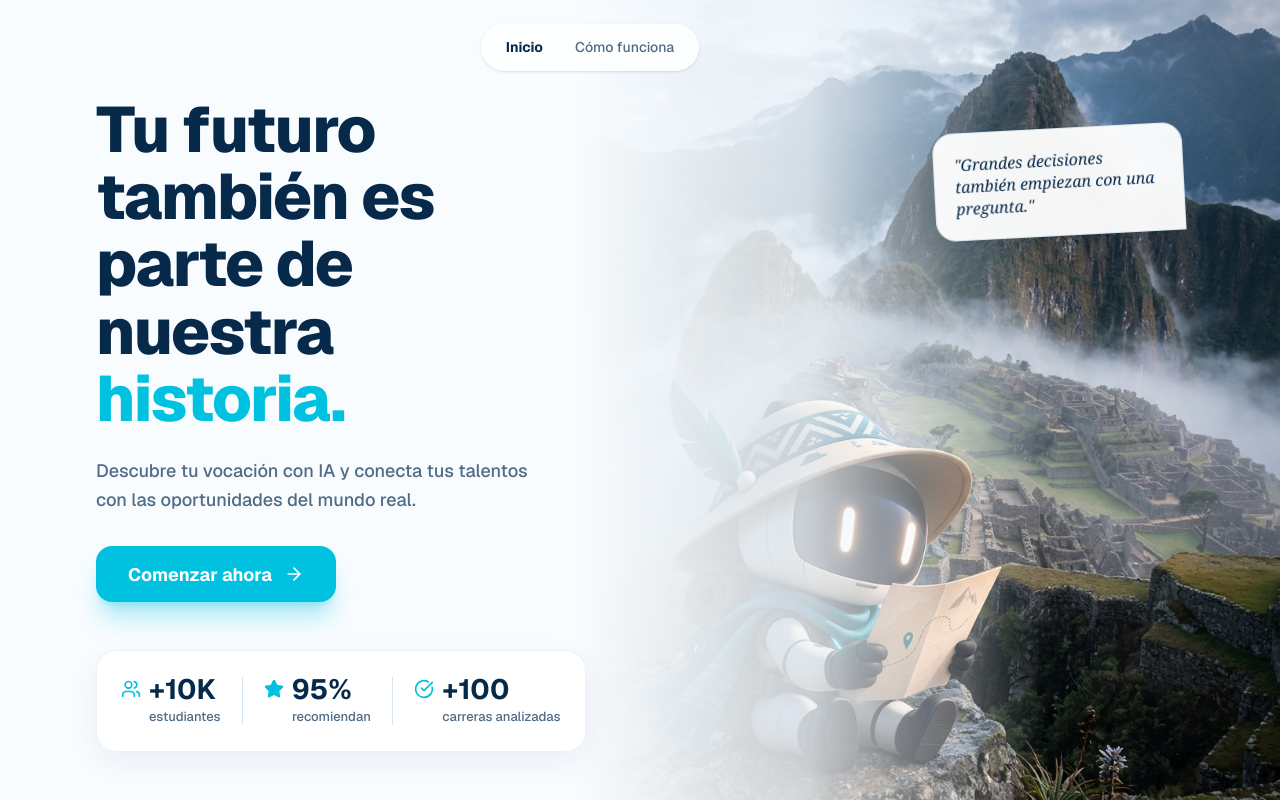
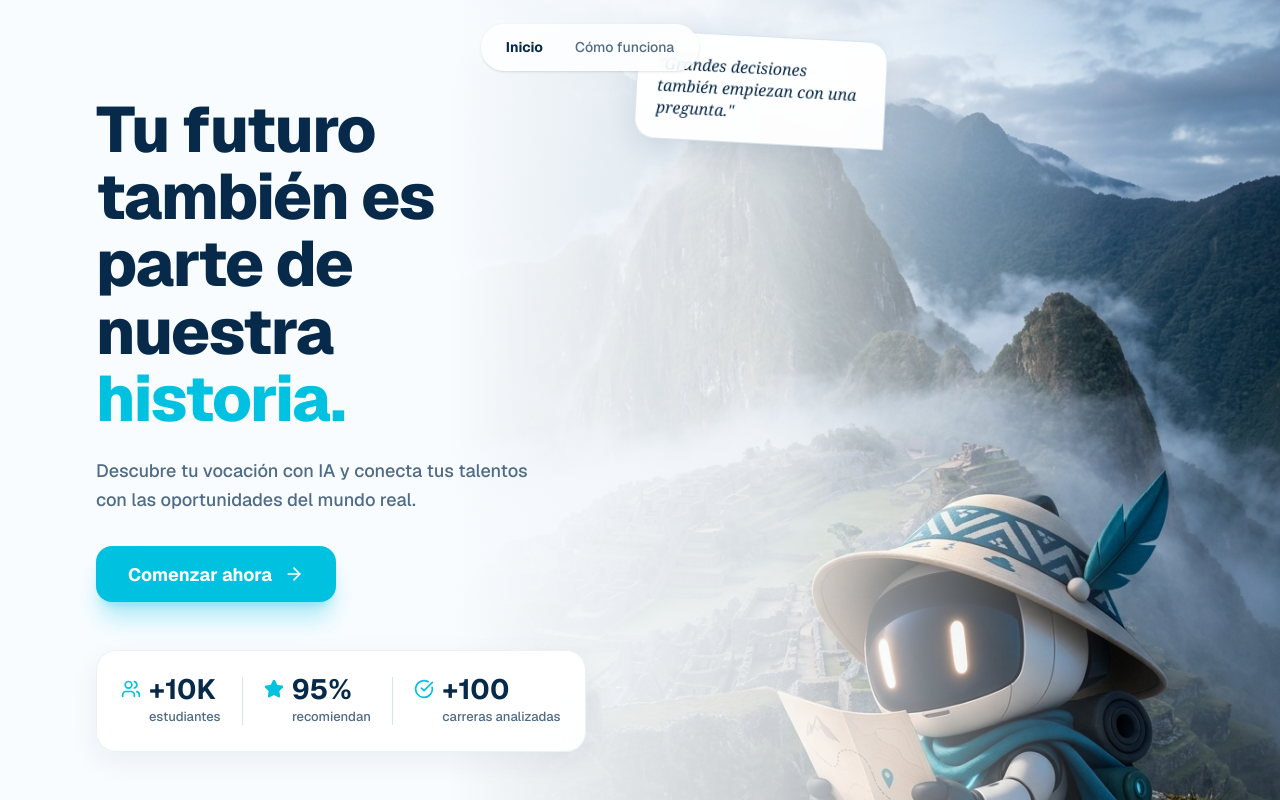
Before and after one commit to carrioneilnacr-art/Orientador-Vocacional-IA, a Next.js app: page / in a window 1280 px wide. Built offline with nearby package versions, Linux system fonts and the light colour scheme.

Commit message:
fix(ui): flip robot to look left, widen background coverage, position note over head

```diff
--- a/src/app/page.tsx
+++ b/src/app/page.tsx
@@ -21,17 +21,17 @@ export default function Home() {
       {/* Hero Section */}
       <main className="relative flex-1 w-full min-h-[calc(100vh-80px)] flex flex-col justify-center px-6 md:px-12 lg:px-24 pt-24 pb-12 overflow-hidden">
 
-        {/* Background Image constrained to RIGHT side to prevent extreme zoom */}
-        <div className="absolute inset-y-0 right-0 w-full md:w-[60%] lg:w-[55%] z-0">
+        {/* Background Image constrained to right side but taking more space */}
+        <div className="absolute inset-y-0 right-0 w-full md:w-[70%] lg:w-[65%] z-0">
           <Image
             src="/assets/robot_bg.jpg"
             alt="Robot explorador"
             fill
-            className="object-cover object-[center_30%] md:object-center"
+            className="object-cover object-[center_30%] md:object-[center_20%] -scale-x-100"
             priority
           />
           {/* Gradients para difuminar el borde izquierdo de la imagen hacia el fondo */}
-          <div className="absolute inset-y-0 left-0 w-full sm:w-2/3 bg-gradient-to-r from-[#F8FCFF] via-[#F8FCFF]/80 to-transparent z-10" />
+          <div className="absolute inset-y-0 left-0 w-full sm:w-[80%] bg-gradient-to-r from-[#F8FCFF] via-[#F8FCFF]/80 to-transparent z-10" />
           {/* Gradiente adicional en móvil para que el texto se lea encima */}
           <div className="absolute inset-0 bg-gradient-to-t from-[#F8FCFF] via-[#F8FCFF]/90 to-transparent z-10 md:hidden" />
         </div>
@@ -88,14 +88,14 @@ export default function Home() {
               <div className="text-[#4F6B85] text-[13px] font-medium sm:ml-7">carreras analizadas</div>
             </div>
           </div>
-        </div>
 
-        {/* Floating Note (Top Right) */}
-        <div className="hidden lg:block absolute top-32 right-16 xl:right-24 z-20 max-w-[250px]">
-          <div className="bg-white/95 backdrop-blur-md p-5 rounded-[20px] rounded-br-none shadow-[0_10px_30px_rgb(8,42,74,0.1)] border border-[#D6E5EF] rotate-[-3deg] hover:rotate-0 transition-transform duration-300">
-             <p className="text-[16px] font-serif italic text-[#082A4A] leading-snug">
-               "Grandes decisiones también empiezan con una pregunta."
-             </p>
+          {/* Floating Note (Top Right, above robot head) */}
+          <div className="hidden lg:block absolute top-[-60px] right-[-180px] xl:right-[-300px] z-20 max-w-[250px]">
+            <div className="bg-white/95 backdrop-blur-md p-5 rounded-[20px] rounded-br-none shadow-[0_10px_30px_rgb(8,42,74,0.1)] border border-[#D6E5EF] rotate-[3deg] hover:rotate-0 transition-transform duration-300">
+               <p className="text-[16px] font-serif italic text-[#082A4A] leading-snug">
+                 "Grandes decisiones también empiezan con una pregunta."
+               </p>
+            </div>
           </div>
         </div>
       </main>
```
